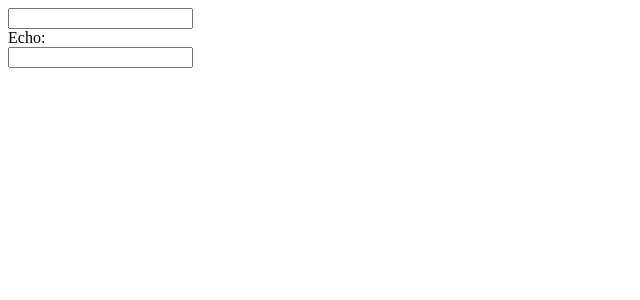
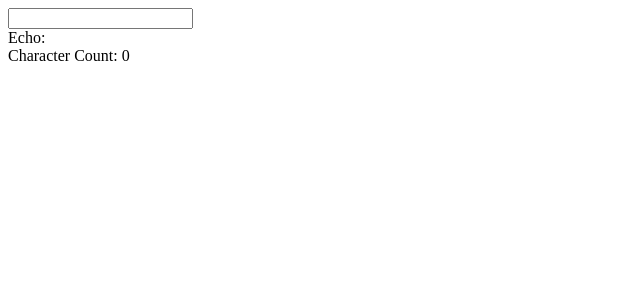
Before and after one commit to high-g/recoil, a React (Create React App) app in the folder recoil-ts/: page / in a window 1280 px wide. Shown: the top 300 px of the page, without its empty margins (0-640 px from the left). Built offline with nearby package versions, Linux system fonts and the light colour scheme.

Commit message:
feat: recoil state

```diff
--- a/recoil-ts/src/components/CharacterCount.tsx
+++ b/recoil-ts/src/components/CharacterCount.tsx
@@ -1,11 +1,10 @@
 import React from 'react'
+import { useRecoilValue } from 'recoil'
+import { charCountState } from '../globalStates/selectors/charCountState'
 
 const CharacterCount: React.FC = () => {
-  return (
-    <div>
-      <input type="text" />
-    </div>
-  )
+  const count = useRecoilValue(charCountState)
+  return <>Character Count: {count}</>
 }
 
 export default CharacterCount
--- a/recoil-ts/src/globalStates/recoilKeys.ts
+++ b/recoil-ts/src/globalStates/recoilKeys.ts
@@ -3,4 +3,6 @@ export enum AtomKeys {
   TODO_STATE = 'todoState',
 }
 
-export enum SelectorKeys {}
+export enum SelectorKeys {
+  CHAR_COUNT_STATE = 'charCountState',
+}
--- /dev/null
+++ b/recoil-ts/src/globalStates/selectors/charCountState.ts
@@ -0,0 +1,11 @@
+import { selector } from 'recoil'
+import { SelectorKeys } from '../recoilKeys'
+import { textState } from '../atoms/textState'
+
+export const charCountState = selector({
+  key: SelectorKeys.CHAR_COUNT_STATE,
+  get: ({ get }) => {
+    const text = get(textState)
+    return text.length
+  },
+})
```
Also changed, not shown: recoil-ts/src/atom.d.ts (deleted).
